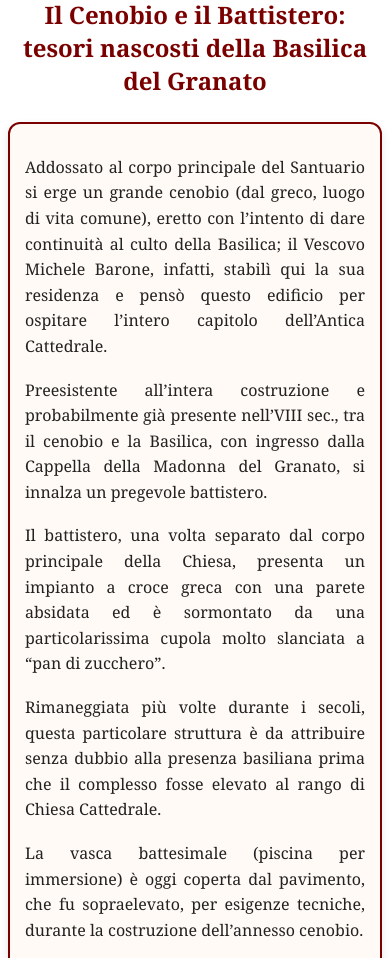
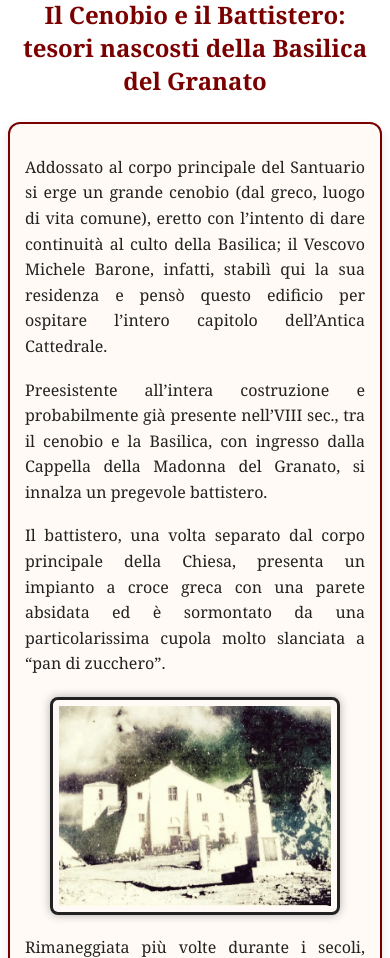
Before and after one commit to cosimocamp/PERCORSO_MUSEALE, a website: page TAPPA_7/index_7.html in a window 390 px wide. Shown: the part 120-1078 px from the top of the page. Drawn offline with Linux system fonts and the light colour scheme.

Commit message:
Aggiornamento

```diff
--- a/TAPPA_7/index_7.html
+++ b/TAPPA_7/index_7.html
@@ -21,8 +21,10 @@
     <p>Addossato al corpo principale del Santuario si erge un grande cenobio (dal greco, luogo di vita comune), eretto con l’intento di dare continuità al culto della Basilica; il Vescovo Michele Barone, infatti, stabilì qui la sua residenza e pensò questo edificio per ospitare l’intero capitolo dell’Antica Cattedrale.</p>
     <p>Preesistente all’intera costruzione e probabilmente già presente nell’VIII sec., tra il cenobio e la Basilica, con ingresso dalla Cappella della Madonna del Granato, si innalza un pregevole battistero.</p>
     <p>Il battistero, una volta separato dal corpo principale della Chiesa, presenta un impianto a croce greca con una parete absidata ed è sormontato da una particolarissima cupola molto slanciata a “pan di zucchero”.</p>
+    <img src="PUNTO_7.1.jpg" class="inline-img" alt="immagine 7.1">
     <p>Rimaneggiata più volte durante i secoli, questa particolare struttura è da attribuire senza dubbio alla presenza basiliana prima che il complesso fosse elevato al rango di Chiesa Cattedrale.</p>
     <p>La vasca battesimale (piscina per immersione) è oggi coperta dal pavimento, che fu sopraelevato, per esigenze tecniche, durante la costruzione dell’annesso cenobio.</p>
+    <img src="PUNTO_7.2.jpg" class="inline-img" alt="immagine 7.2">
     <p>Durante la Seconda guerra mondiale, nelle operazioni di sbarco alleato del 1943, il Santuario fu colpito da due bombe, una che distrusse parzialmente la torre campanaria e un'altra che perforò la cupola del battistero senza esplodere.</p>
     <p>L’evento fu letto come un segno miracoloso (numerose erano le persone che trovavano rifugio in Chiesa durante i bombardamenti) tanto che il Generale Clark, comandante delle operazioni alleate, si prodigò con una cospicua donazione per la riparazione del danno.</p>
 </body>
--- a/TAPPA_7/style_7.css
+++ b/TAPPA_7/style_7.css
@@ -97,3 +97,24 @@
         font-size: 1.5rem;
     }
 }
+.inline-img {
+    display: block;
+    width: 90%;
+    max-width: 80%;
+    max-height: 350px;
+    object-fit: cover;
+
+    margin: 20px auto;
+    border: 4px solid #222;
+    padding: 8px;
+    border-radius: 8px;
+    box-shadow: 0 0 10px rgba(0,0,0,0.3);
+}
+
+@media(max-width: 600px){
+    .inline-img{
+        height: 200px;
+        padding: 6px;
+        border-width: 3px;
+    }
+}
```
Also changed, not shown: TAPPA_7/PUNTO_7.1.jpg (added), TAPPA_7/PUNTO_7.2.jpg (added).
